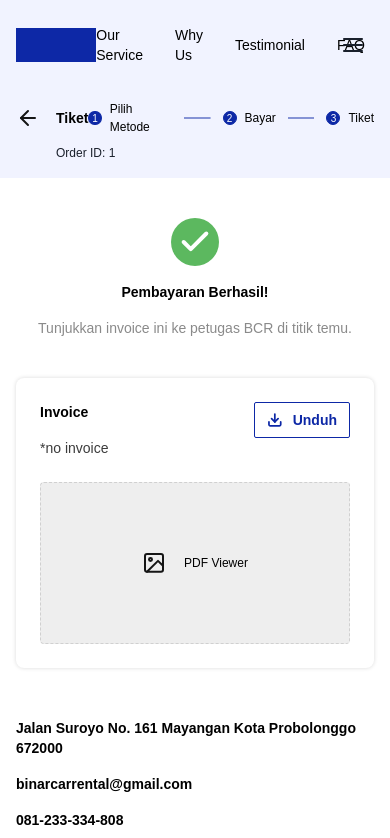
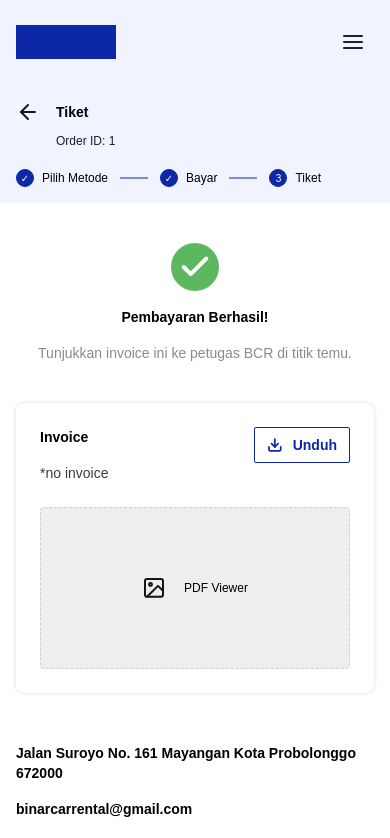
Before and after one commit to ChefKiraJr/Binar-Car-Rental, a React (Create React App) app: page /ticket/1 in a window 390 px wide. Shown: the top 838 px of the page. Built offline with nearby package versions, Linux system fonts and the light colour scheme; the HTML template or start-up script is replaced by a standard one.

Commit message:
Fixed payment responsiveness

```diff
--- a/src/components/commonLayout/components/header/header.css
+++ b/src/components/commonLayout/components/header/header.css
@@ -34,7 +34,7 @@
 }
 
 .header-nav p {
-  font-family: 'Arial';
+  font-family: "Arial";
   font-style: normal;
   font-weight: 400;
   font-size: 14px;
@@ -57,7 +57,7 @@
 }
 
 .header-nav__unfunc p {
-  font-family: 'Arial';
+  font-family: "Arial";
   font-style: normal;
   font-weight: 400;
   font-size: 14px;
@@ -99,4 +99,7 @@
   .header-nav {
     display: none;
   }
+  .header-nav__unfunc {
+    display: none;
+  }
 }
--- a/src/pages/customer/eTicket/components/eTicketHeader/ETicketHeader.js
+++ b/src/pages/customer/eTicket/components/eTicketHeader/ETicketHeader.js
@@ -12,6 +12,7 @@ const ETicketHeader = ({ anak }) => {
     <div className="ticket-header__container">
       <div className="ticket-header__main">
         <div className="ticket-header__title">
+          <div className="ticket-header__name">
             <div
               className="ticket-header__back"
               onClick={() => navigate(`/payout/${anak}`)}
@@ -20,14 +21,16 @@ const ETicketHeader = ({ anak }) => {
             </div>
             <p>Tiket</p>
           </div>
+          <div className="ticket-header__number">Order ID: {anak}</div>
+        </div>
         <div className="ticket-header__tracker">
           <div className="ticket-tracker__step-active">
-            <p>1</p>
+            <p>&#10003;</p>
             <p>Pilih Metode</p>
           </div>
           <DashIcon />
           <div className="ticket-tracker__step-active">
-            <p>2</p>
+            <p>&#10003;</p>
             <p>Bayar</p>
           </div>
           <DashIcon />
@@ -37,7 +40,6 @@ const ETicketHeader = ({ anak }) => {
           </div>
         </div>
       </div>
-      <div className="ticket-header__number">Order ID: {anak}</div>
     </div>
   );
 };
--- a/src/pages/customer/eTicket/components/eTicketHeader/eTicketHeader.css
+++ b/src/pages/customer/eTicket/components/eTicketHeader/eTicketHeader.css
@@ -10,11 +10,17 @@
   max-width: 1047px;
   display: flex;
   justify-content: space-between;
-  align-items: center;
+  align-items: flex-start;
   margin: auto;
 }
 
 .ticket-header__title {
+  display: flex;
+  flex-direction: column;
+  gap: 8px;
+}
+
+.ticket-header__name {
   display: flex;
   align-items: center;
   gap: 16px;
@@ -30,6 +36,7 @@
 .ticket-header__tracker {
   display: flex;
   align-items: center;
+  padding-top: 3px;
   gap: 12px;
 }
 
@@ -46,14 +53,15 @@
 }
 
 .ticket-tracker__step-active > p:nth-child(1) {
+  display: flex;
+  justify-content: center;
+  align-items: center;
   font-weight: 400;
   font-size: 10px;
-  line-height: 14px;
-  text-align: center;
   color: #fff;
   background-color: #0d28a6;
-  width: 14px;
-  height: 14px;
+  width: 18px;
+  height: 18px;
   border-radius: 50%;
   border: 1px solid #0d28a6;
 }
@@ -65,31 +73,18 @@
   color: #000000;
 }
 
-.ticket-tracker__step > p:nth-child(1) {
-  font-weight: 400;
-  font-size: 10px;
-  line-height: 14px;
-  text-align: center;
-  color: #000000;
-  width: 14px;
-  height: 14px;
-  border-radius: 50%;
-  border: 1px solid #0d28a6;
-}
-
-.ticket-tracker__step > p:nth-child(2) {
-  font-weight: 400;
-  font-size: 12px;
-  line-height: 18px;
-  color: #000000;
-}
-
 .ticket-header__number {
   max-width: 1047px;
-  margin: auto;
-  margin-top: 8px;
   padding-left: 40px;
   font-weight: 400;
   font-size: 12px;
   line-height: 18px;
 }
+
+@media (max-width: 474px) {
+  .ticket-header__main {
+    flex-direction: column;
+    align-items: flex-start;
+    gap: 16px;
+  }
+}
--- a/src/pages/customer/payment/components/paymentHeader/paymentHeader.css
+++ b/src/pages/customer/payment/components/paymentHeader/paymentHeader.css
@@ -1,8 +1,8 @@
 .payment-header__container {
   width: 100%;
   padding: 0 16px;
-  padding-top: 135px;
-  padding-bottom: 120px;
+  padding-top: 100px;
+  padding-bottom: 100px;
   background-color: #f1f3ff;
 }
 
@@ -46,14 +46,15 @@
 }
 
 .payment-tracker__step-active > p:nth-child(1) {
+  display: flex;
+  justify-content: center;
+  align-items: center;
   font-weight: 400;
   font-size: 10px;
-  line-height: 14px;
-  text-align: center;
   color: #fff;
   background-color: #0d28a6;
-  width: 14px;
-  height: 14px;
+  width: 18px;
+  height: 18px;
   border-radius: 50%;
   border: 1px solid #0d28a6;
 }
@@ -66,13 +67,14 @@
 }
 
 .payment-tracker__step > p:nth-child(1) {
+  display: flex;
+  justify-content: center;
+  align-items: center;
   font-weight: 400;
   font-size: 10px;
-  line-height: 14px;
-  text-align: center;
   color: #000000;
-  width: 14px;
-  height: 14px;
+  width: 18px;
+  height: 18px;
   border-radius: 50%;
   border: 1px solid #0d28a6;
 }
@@ -83,3 +85,11 @@
   line-height: 18px;
   color: #000000;
 }
+
+@media (max-width: 474px) {
+  .payment-header__main {
+    flex-direction: column;
+    align-items: flex-start;
+    gap: 16px;
+  }
+}
--- a/src/pages/customer/payout/components/payoutHeader/PayoutHeader.js
+++ b/src/pages/customer/payout/components/payoutHeader/PayoutHeader.js
@@ -12,6 +12,7 @@ const PayoutHeader = ({ anak, paymentMethod }) => {
     <div className="payout-header__container">
       <div className="payout-header__main">
         <div className="payout-header__title">
+          <div className="payout-header__name">
             <div
               className="payout-header__back"
               onClick={() => navigate(`/payment/${anak}`)}
@@ -20,9 +21,11 @@ const PayoutHeader = ({ anak, paymentMethod }) => {
             </div>
             <p>{paymentMethod} Transfer</p>
           </div>
+          <div className="payout-header__number">Order ID: {anak}</div>
+        </div>
         <div className="payout-header__tracker">
           <div className="payout-tracker__step-active">
-            <p>1</p>
+            <p>&#10003;</p>
             <p>Pilih Metode</p>
           </div>
           <DashIcon />
@@ -37,7 +40,6 @@ const PayoutHeader = ({ anak, paymentMethod }) => {
           </div>
         </div>
       </div>
-      <div className="payout-header__number">Order ID: {anak}</div>
     </div>
   );
 };
--- a/src/pages/customer/payout/components/payoutHeader/payoutHeader.css
+++ b/src/pages/customer/payout/components/payoutHeader/payoutHeader.css
@@ -10,11 +10,17 @@
   max-width: 1047px;
   display: flex;
   justify-content: space-between;
-  align-items: center;
+  align-items: flex-start;
   margin: auto;
 }
 
 .payout-header__title {
+  display: flex;
+  flex-direction: column;
+  gap: 8px;
+}
+
+.payout-header__name {
   display: flex;
   align-items: center;
   gap: 16px;
@@ -30,6 +36,7 @@
 .payout-header__tracker {
   display: flex;
   align-items: center;
+  padding-top: 3px;
   gap: 12px;
 }
 
@@ -46,14 +53,15 @@
 }
 
 .payout-tracker__step-active > p:nth-child(1) {
+  display: flex;
+  justify-content: center;
+  align-items: center;
   font-weight: 400;
   font-size: 10px;
-  line-height: 14px;
-  text-align: center;
   color: #fff;
   background-color: #0d28a6;
-  width: 14px;
-  height: 14px;
+  width: 18px;
+  height: 18px;
   border-radius: 50%;
   border: 1px solid #0d28a6;
 }
@@ -66,13 +74,14 @@
 }
 
 .payout-tracker__step > p:nth-child(1) {
+  display: flex;
+  justify-content: center;
+  align-items: center;
   font-weight: 400;
   font-size: 10px;
-  line-height: 14px;
-  text-align: center;
   color: #000000;
-  width: 14px;
-  height: 14px;
+  width: 18px;
+  height: 18px;
   border-radius: 50%;
   border: 1px solid #0d28a6;
 }
@@ -86,10 +95,16 @@
 
 .payout-header__number {
   max-width: 1047px;
-  margin: auto;
-  margin-top: 8px;
   padding-left: 40px;
   font-weight: 400;
   font-size: 12px;
   line-height: 18px;
 }
+
+@media (max-width: 474px) {
+  .payout-header__main {
+    flex-direction: column;
+    align-items: flex-start;
+    gap: 16px;
+  }
+}
```
Lines whose indentation alone changed are shown as unchanged.
